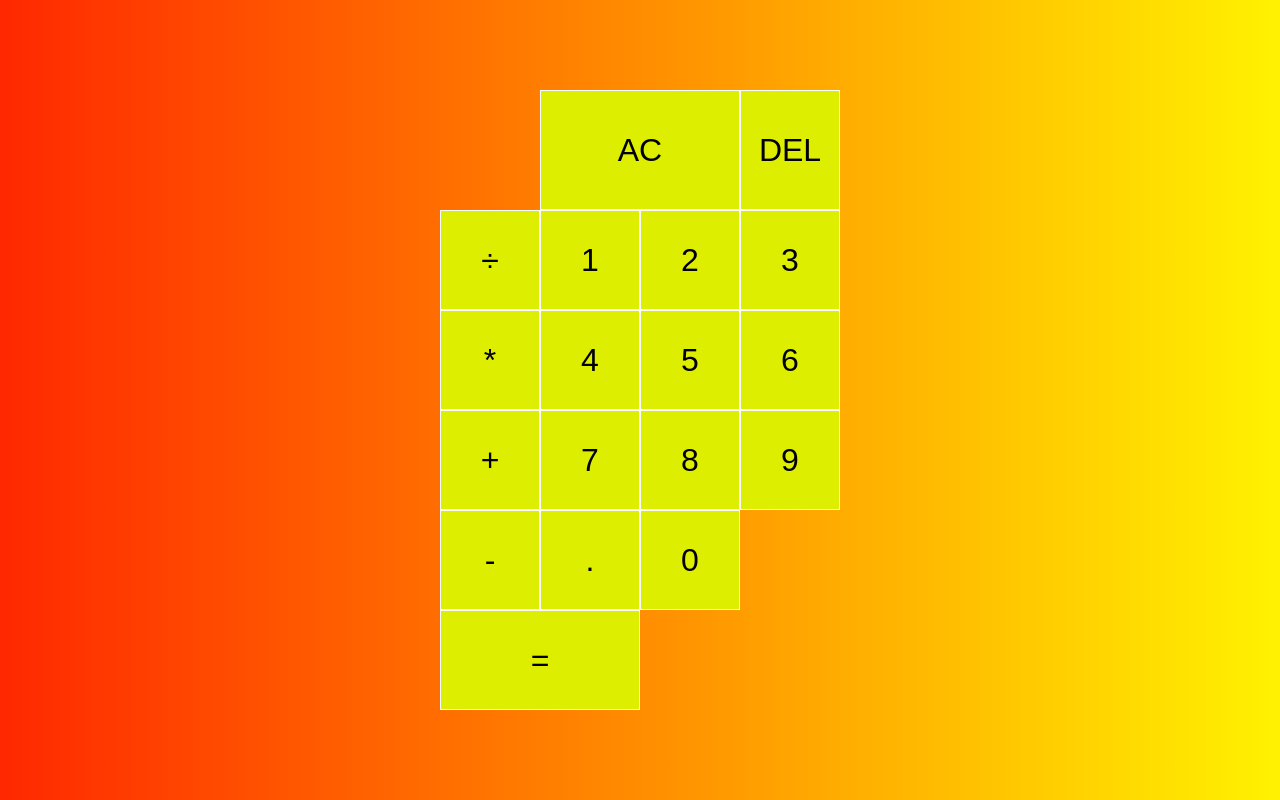
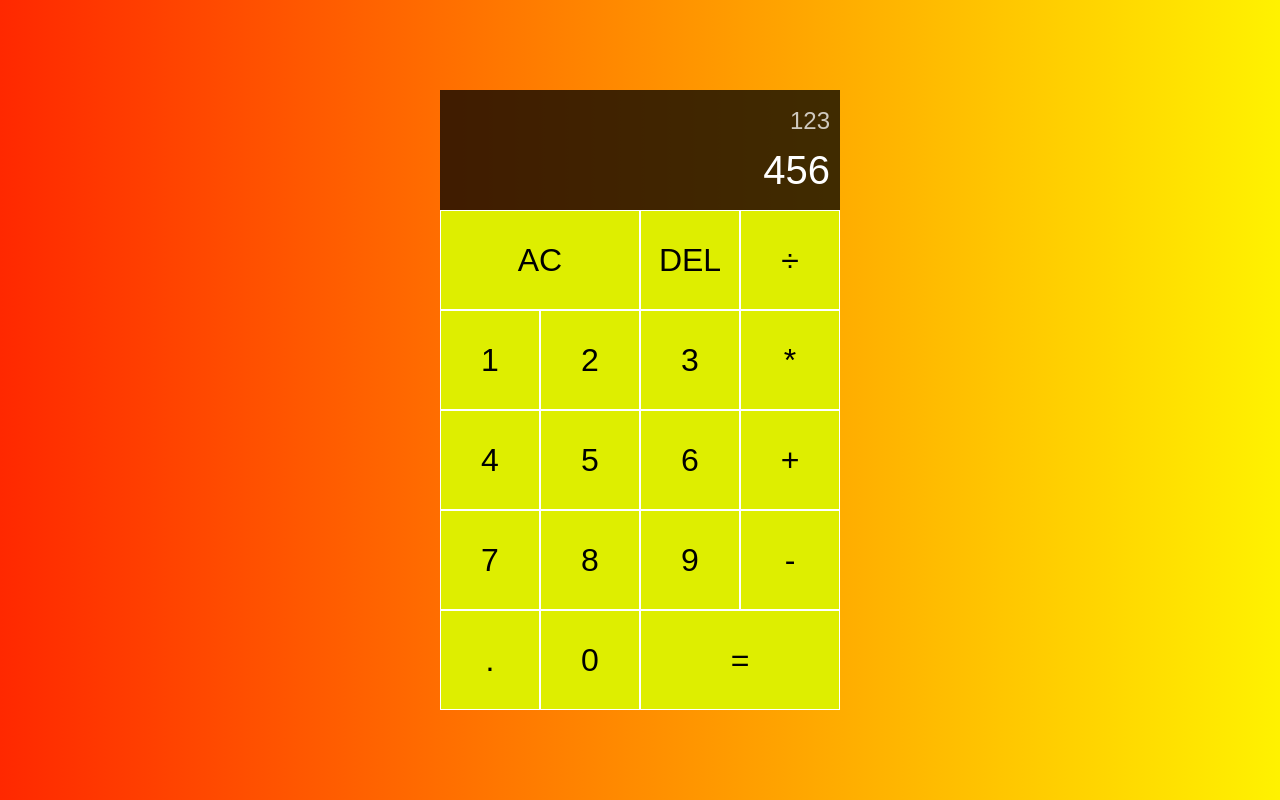
Before and after one commit to YiTiaoChangFen/odin-calculator, a plain HTML site: page index.html in a window 1280 px wide. Drawn offline with Linux system fonts and the light colour scheme.

Commit message:
finished styling

```diff
--- a/index.html
+++ b/index.html
@@ -9,9 +9,9 @@
 </head>
 <body>
     <div class="calculator-grid">
-        <div class="outpute">
-            <div class="previous-operand"></div>
-            <div class="current-operand"></div>
+        <div class="output">
+            <div class="previous-operand">123</div>
+            <div class="current-operand">456</div>
         </div>
         <button class="span-two">AC</button>
         <button>DEL</button>
--- a/style.css
+++ b/style.css
@@ -34,3 +34,25 @@ body {
 .span-two {
     grid-column: span 2;
 }
+
+.output {
+    grid-column: 1 / -1;
+    background-color: rgb(0, 0, 0, 0.75);
+    display: flex;
+    flex-direction: column;
+    align-items: flex-end;
+    justify-content: space-around;
+    padding: 10px;
+    word-wrap: break-word;
+    word-break: break-all;
+}
+
+.output .previous-operand {
+    color: rgb(255, 255, 255, 0.75);
+    font-size: 1.5rem;
+}
+
+.output .current-operand {
+    color: white;
+    font-size: 2.5rem;
+}
```
